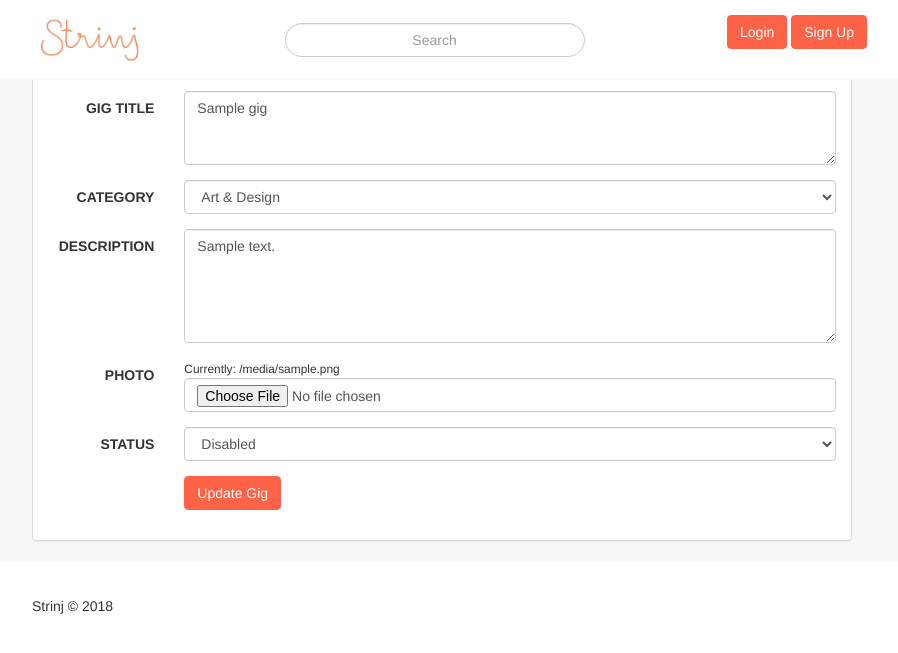
After one commit to tuandang/strinj, a Django app: template sixerrapp/templates/edit_company.html in a window 1280 px wide. The commit adds this page. Shown: the top 653 px of the page, without its empty margins (198-1096 px from the left). Run offline with Django 3.2, Linux system fonts and the light colour scheme; the template is opened without the code that fills it: most values are stand-ins (such as "Sample title", 1, 10 or a date in 2020); parts of the project's set-up code (start-up, migrations or seed data) failed here and were passed over; some libraries are stand-ins or nearby versions.

```diff
--- a/sixerrapp/static/css/app.css
+++ b/sixerrapp/static/css/app.css
@@ -15,6 +15,10 @@
   background-color: #FF6347;
   border-color: #FF6347;
 }
+
+/*.btn-primary{
+
+}*/
 
 .navbar-default{
   background-color: #FFFFFF;
--- /dev/null
+++ b/sixerrapp/templates/edit_company.html
@@ -0,0 +1,70 @@
+{% extends 'base.html' %}
+{% load staticfiles %}
+
+{% block page %}
+  {% if error %}
+    <div class="alert alert-warning alert-dismissible" role="alert">
+      <button type="button" class="close" data-dismiss="alert" aria-label="Close">
+        <span aria-hidden="true">&times;</span>
+      </button>
+      <strong>Warning!</strong> {{ error }}
+    </div>
+  {% endif %}
+
+  <div class="panel panel-default">
+    <div class="panel-body">
+      <form class="form-horizontal" method="POST" enctype="multipart/form-data">
+        {% csrf_token %}
+
+        <div class="form-group">
+          <label class="col-sm-2 control-label">GIG TITLE</label>
+          <div class="col-sm-10">
+            <textarea rows="3" class="form-control" name="title">{{ gig.title }}</textarea>
+          </div>
+        </div>
+
+        <div class="form-group">
+          <label class="col-sm-2 control-label">CATEGORY</label>
+          <div class="col-sm-10">
+            <select name="category" class="form-control" value="{{ gig.category }}">
+              <option {% if gig.category == "AD" %} selected {% endif %} value="AD">Art & Design</option>
+              <option {% if gig.category == "BFA" %} selected {% endif %} value="BFA">Business, Finance & Accounting</option>
+              <option {% if gig.category == "MS" %} selected {% endif %} value="MS">Math & Science</option>
+              <option {% if gig.category == "ED" %} selected {% endif %} value="ED">Education</option>
+              <option {% if gig.category == "IT" %} selected {% endif %} value="IT">Information Technology</option>
+            </select>
+          </div>
+        </div>
+        <div class="form-group">
+          <label class="col-sm-2 control-label">DESCRIPTION</label>
+          <div class="col-sm-10">
+            <textarea rows="5" class="form-control" name="description">{{ gig.description }}</textarea>
+          </div>
+        </div>
+        <div class="form-group">
+          <label class="col-sm-2 control-label">PHOTO</label>
+          <div class="col-sm-10">
+            <small>Currently: {{ gig.photo }}</small>
+            <input type="file" class="form-control" name="photo">
+          </div>
+        </div>
+        <div class="form-group">
+          <label class="col-sm-2 control-label">STATUS</label>
+          <div class="col-sm-10">
+            <select name="status" class="form-control">
+              <option value="1" {% if gig.status %} selected {% endif %} >Active</option>
+              <option value="" {% if not gig.status %} selected {% endif %} >Disabled</option>
+            </select>
+          </div>
+        </div>
+        <div class="form-group">
+          <div class="col-sm-offset-2 col-sm-10">
+            <button type="submit" class="btn btn-success">Update Gig</button>
+          </div>
+        </div>
+
+      </form>
+    </div>
+  </div>
+
+{% endblock %}
```
Also changed, not shown: sixerrapp/forms.py (+6 -1 lines), sixerrapp/models.py (+9 -9 lines), sixerrapp/templates/profile.html (+12 -3 lines), sixerrapp/templates/register_company.html (added, +50 -0 lines), sixerrapp/urls.py (+12 -0 lines), sixerrapp/views.py (+46 -0 lines).
